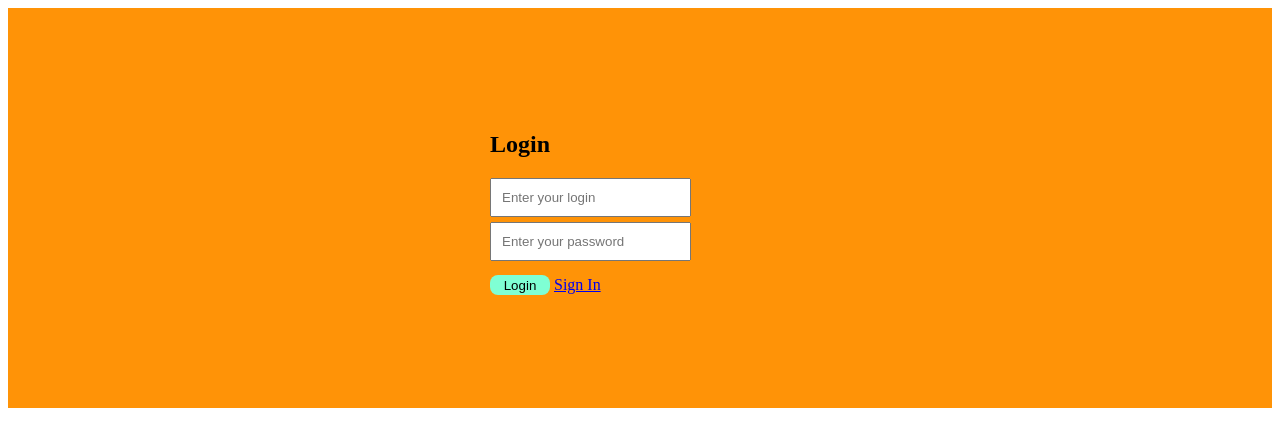
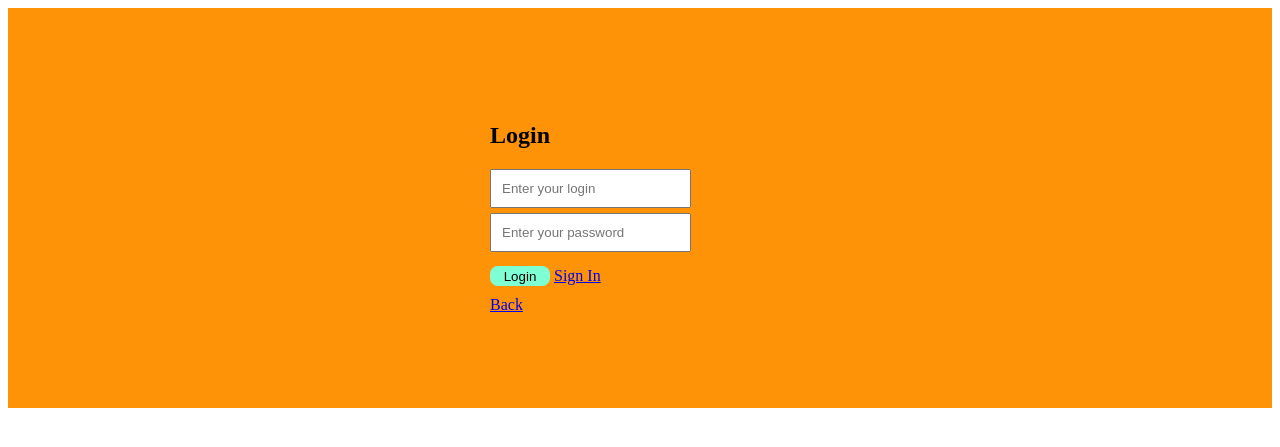
Before and after one commit to Daniil-12-24/mentoring, a Django app: page /login/ in a window 1280 px wide. Shown: the top 447 px of the page. Run offline with Django 4.2, Linux system fonts and the light colour scheme.

Commit message:
added button directed on the main page from login page

```diff
--- a/mentoring/main/templates/main/login.html
+++ b/mentoring/main/templates/main/login.html
@@ -29,7 +29,8 @@
         />
         <br />
         <button type="submit" class="form-button">Login</button>
-        <a href="{% url 'signin' %}"> Sign In </a>
+        <a href="{% url 'signin' %}"> Sign In </a><br />
+        <a href="{% url 'index' %}">Back</a>
       </form>
       {% if message %}
       <p>{{ message }}</p>
```
